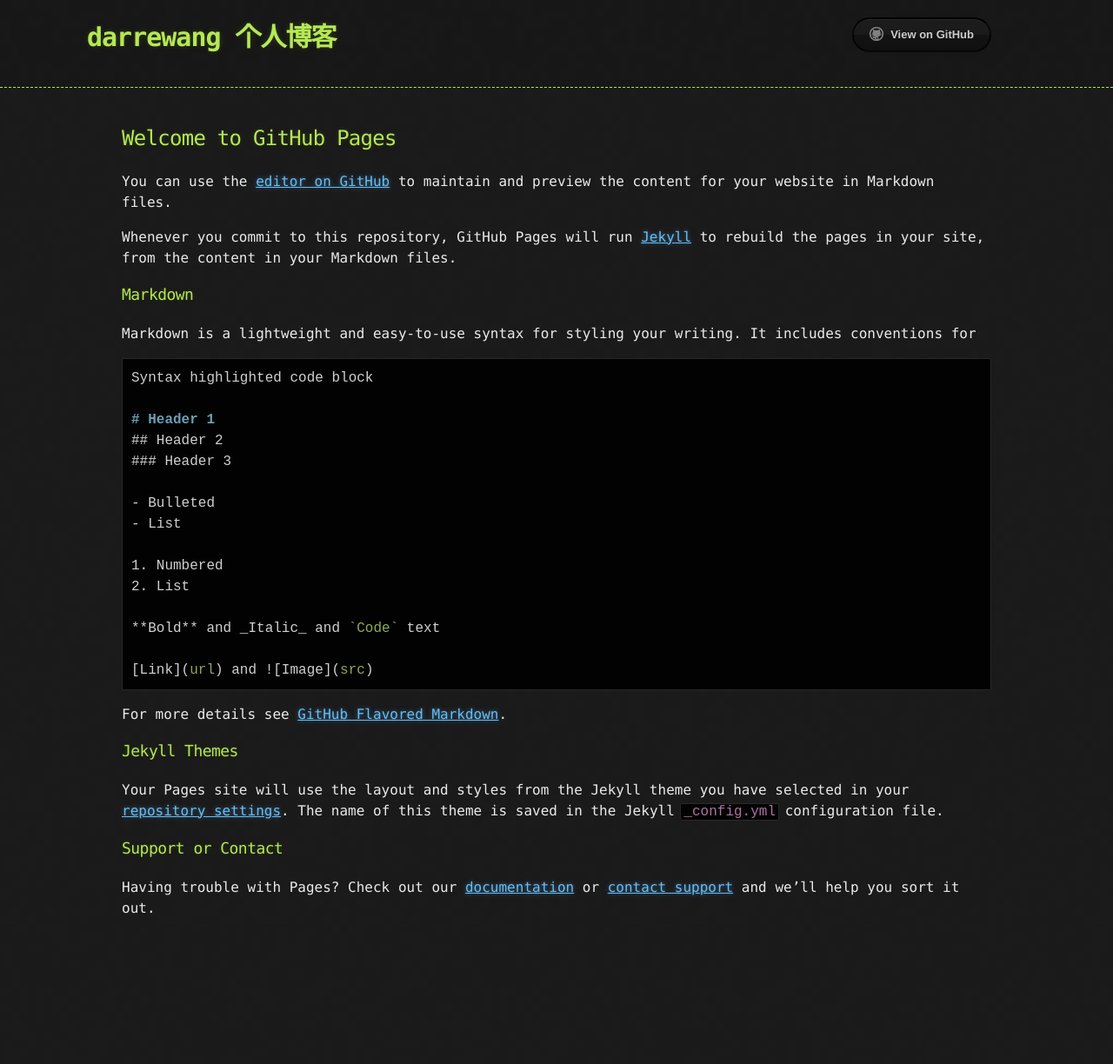
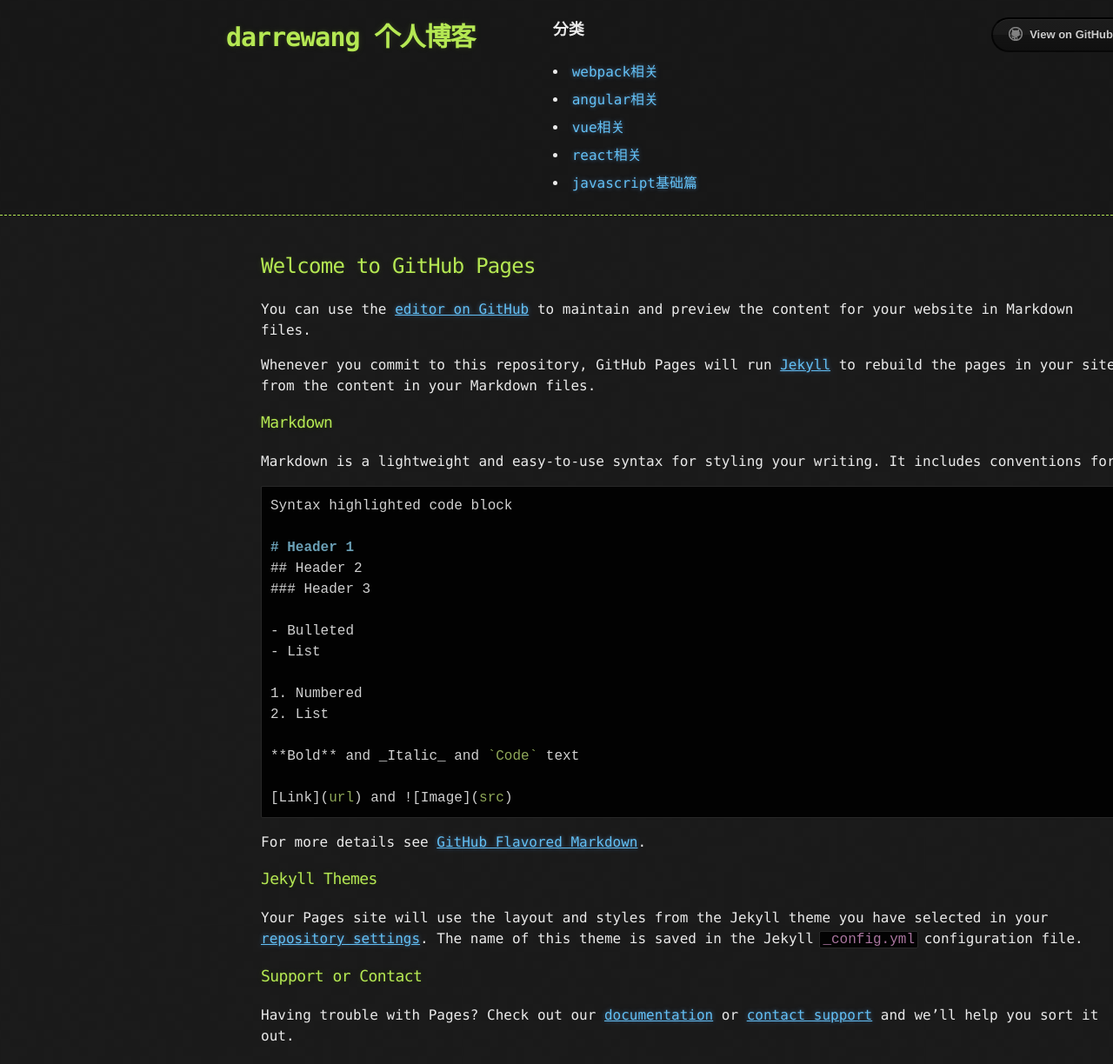
Before and after one commit to noisebird/blog, a Jekyll site: the page built from README.md, in a window 1280 px wide. Shown: the whole page at 87% size. Built offline with Jekyll 4.4.1, drawn with Linux system fonts in a browser that asks for light colours; our own code applies the rules of GitHub Pages for plain Markdown files; the repository's description, which GitHub fills in, is left out; before the commit the page ends 1077 px from its top, so only the background shows below that.

Commit message:
[darrewang] #N/A add navigation

```diff
--- a/_layouts/default.html
+++ b/_layouts/default.html
@@ -18,12 +18,23 @@
         </a>
         <h2>{{ site.description | default: site.github.project_tagline }}</h2>
 
+        <aside class="category" style="float: left;margin-left: -300px;width: 300px;padding: 0 20px;">
+            <div style="font-size: 18px;font-weight: bold;margin-bottom: 20px;">分类</div>
+            <div class="navigation">
+                <li><a>webpack相关</a></li>
+                <li><a>angular相关</a></li>
+                <li><a>vue相关</a></li>
+                <li><a>react相关</a></li>
+                <li><a>javascript基础篇</a></li>
+            </div>
+        </aside>
         <section id="downloads">
             {% if site.show_downloads %}
             <a href="{{ site.github.zip_url }}" class="btn">Download as .zip</a>
             <a href="{{ site.github.tar_url }}" class="btn">Download as .tar.gz</a>
             {% endif %}
-            <a href="{{ site.github.repository_url }}" class="btn btn-github"><span class="icon"></span>View on GitHub</a>
+            <a href="{{ site.github.repository_url }}" class="btn btn-github"><span class="icon"></span>View on
+                GitHub</a>
         </section>
     </div>
 </header>
@@ -36,10 +47,17 @@
 
 {% if site.google_analytics %}
 <script>
-  (function(i,s,o,g,r,a,m){i['GoogleAnalyticsObject']=r;i[r]=i[r]||function(){
-    (i[r].q=i[r].q||[]).push(arguments)},i[r].l=1*new Date();a=s.createElement(o),
-    m=s.getElementsByTagName(o)[0];a.async=1;a.src=g;m.parentNode.insertBefore(a,m)
-  })(window,document,'script','//www.google-analytics.com/analytics.js','ga');
+  (function (i, s, o, g, r, a, m) {
+    i['GoogleAnalyticsObject'] = r;
+    i[r] = i[r] || function () {
+      (i[r].q = i[r].q || []).push(arguments)
+    }, i[r].l = 1 * new Date();
+    a = s.createElement(o),
+      m = s.getElementsByTagName(o)[0];
+    a.async = 1;
+    a.src = g;
+    m.parentNode.insertBefore(a, m)
+  })(window, document, 'script', '//www.google-analytics.com/analytics.js', 'ga');
   ga('create', '{{ site.google_analytics }}', 'auto');
   ga('send', 'pageview');
 </script>
--- a/_sass/jekyll-theme-hacker.scss
+++ b/_sass/jekyll-theme-hacker.scss
@@ -29,7 +29,12 @@ body {
 .container {
   width: 90%;
   max-width: $container-max-width;
-  margin: 0 auto;
+  padding-left: 300px;
+}
+
+.navigation li {
+  height: 32px;
+  line-height: 32px;
 }
 
 .header-container {
```
